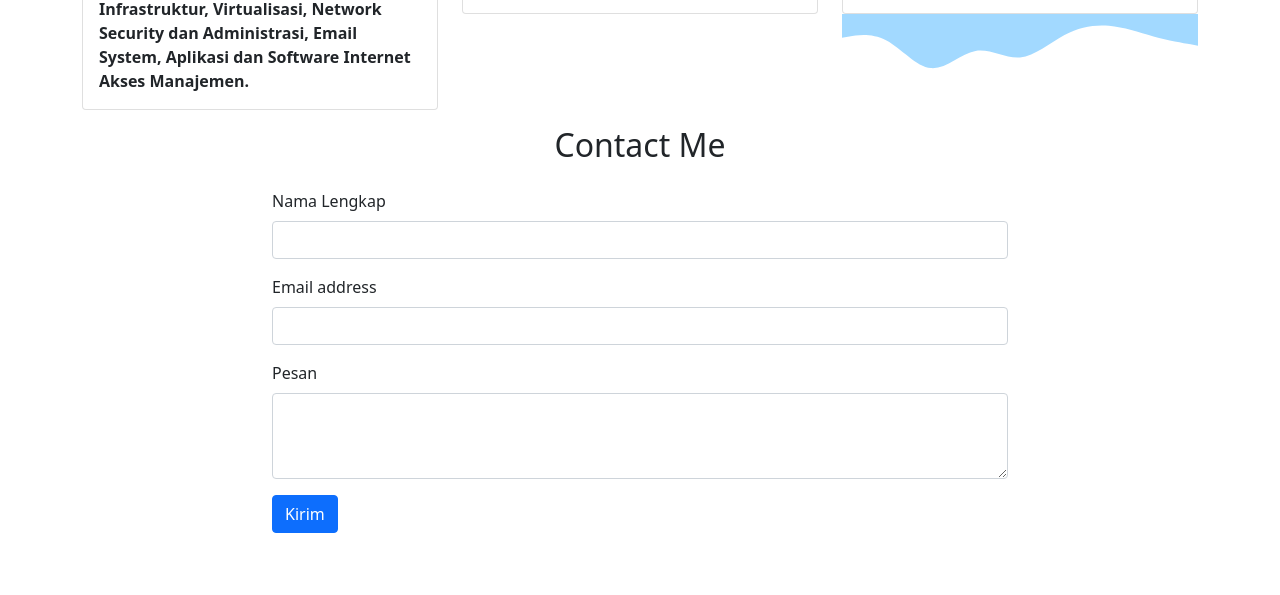
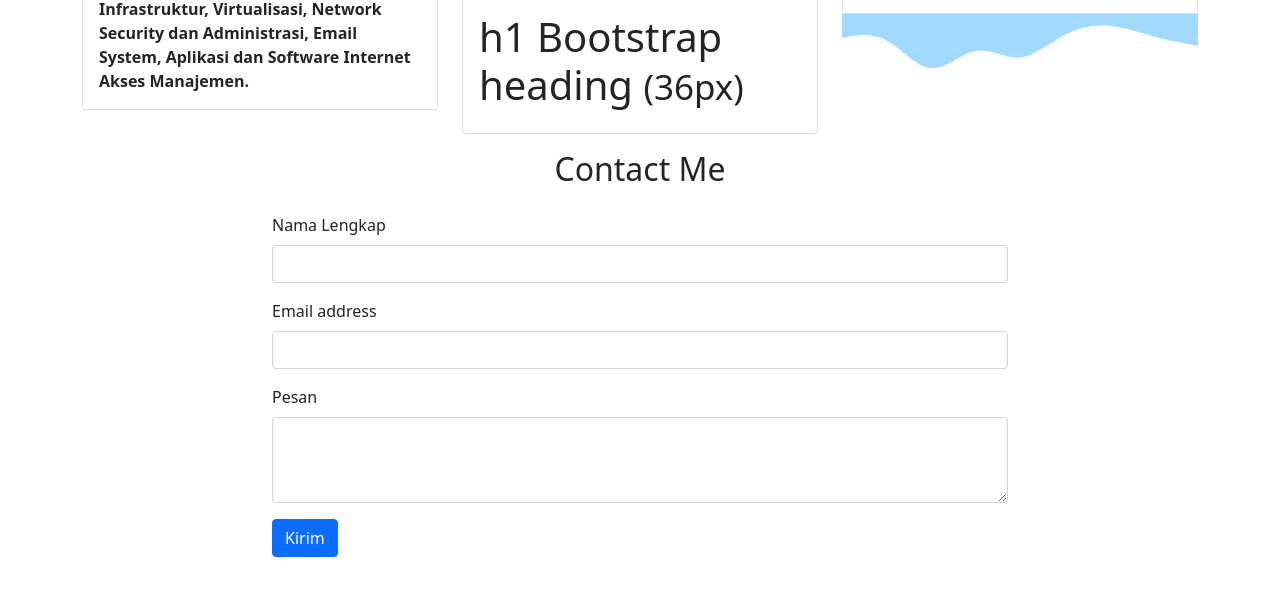
Before and after one commit to Gurumultimedia/Gurumultimedia71, a plain HTML site: page index.html in a window 1280 px wide. Shown: the part 1640-2235 px from the top of the page. Drawn offline with nearby package versions, Linux system fonts and the light colour scheme.

Commit message:
Update index.html

```diff
--- a/index.html
+++ b/index.html
@@ -95,6 +95,7 @@
               <img src="img/Logo.jpeg" class="card-img-top" alt="Logo Kamuki/2" />
               <div class="card-body">
                 <p class="card-text fw-bold">Usaha skala UMKM yang mempunyai produksi minuman tradisional yang sudah turun temurun. </p>
+                <h1>h1 Bootstrap heading <small>(36px)</small></h1>
               </div>
             </div>
           </div>
```
